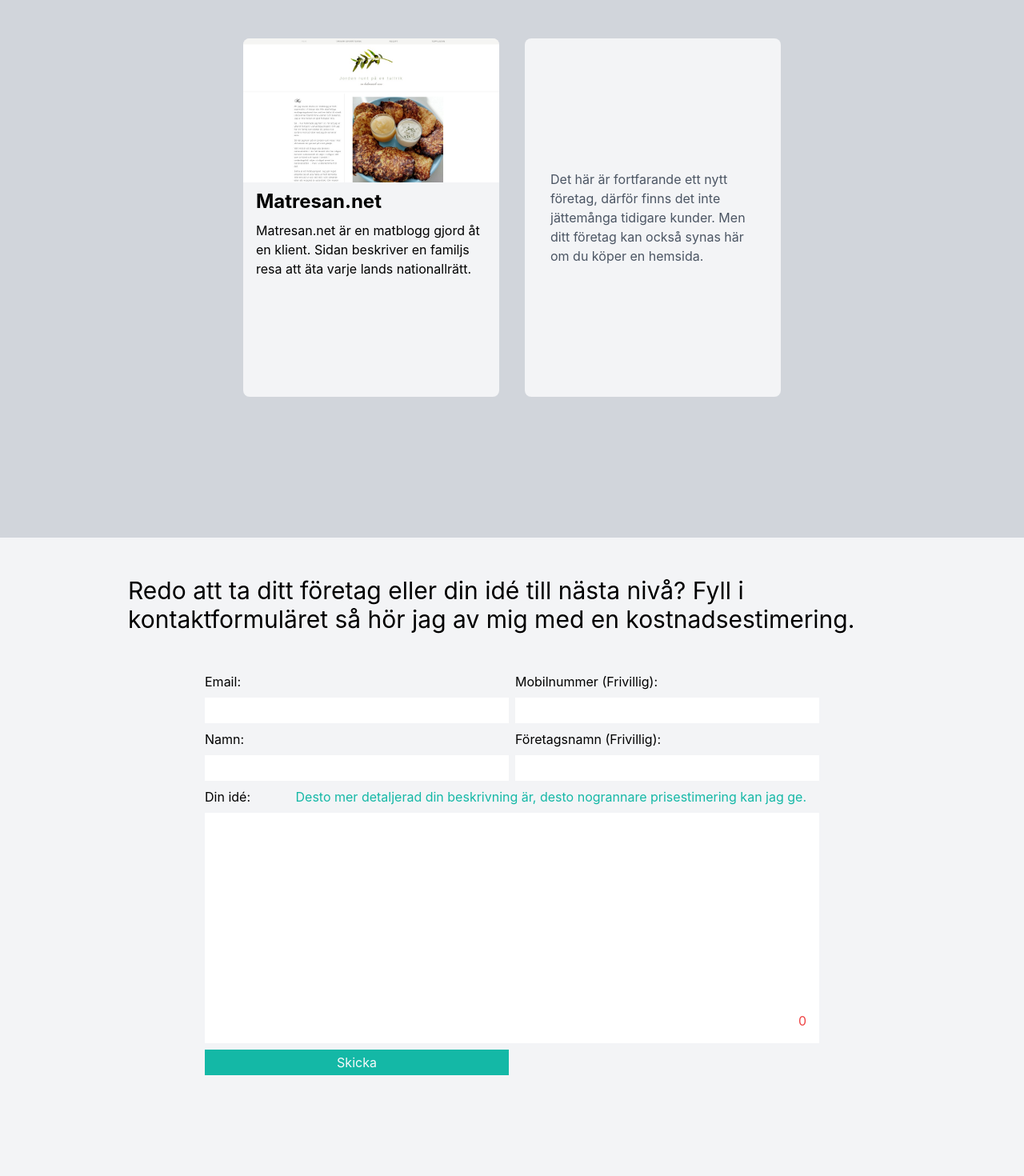
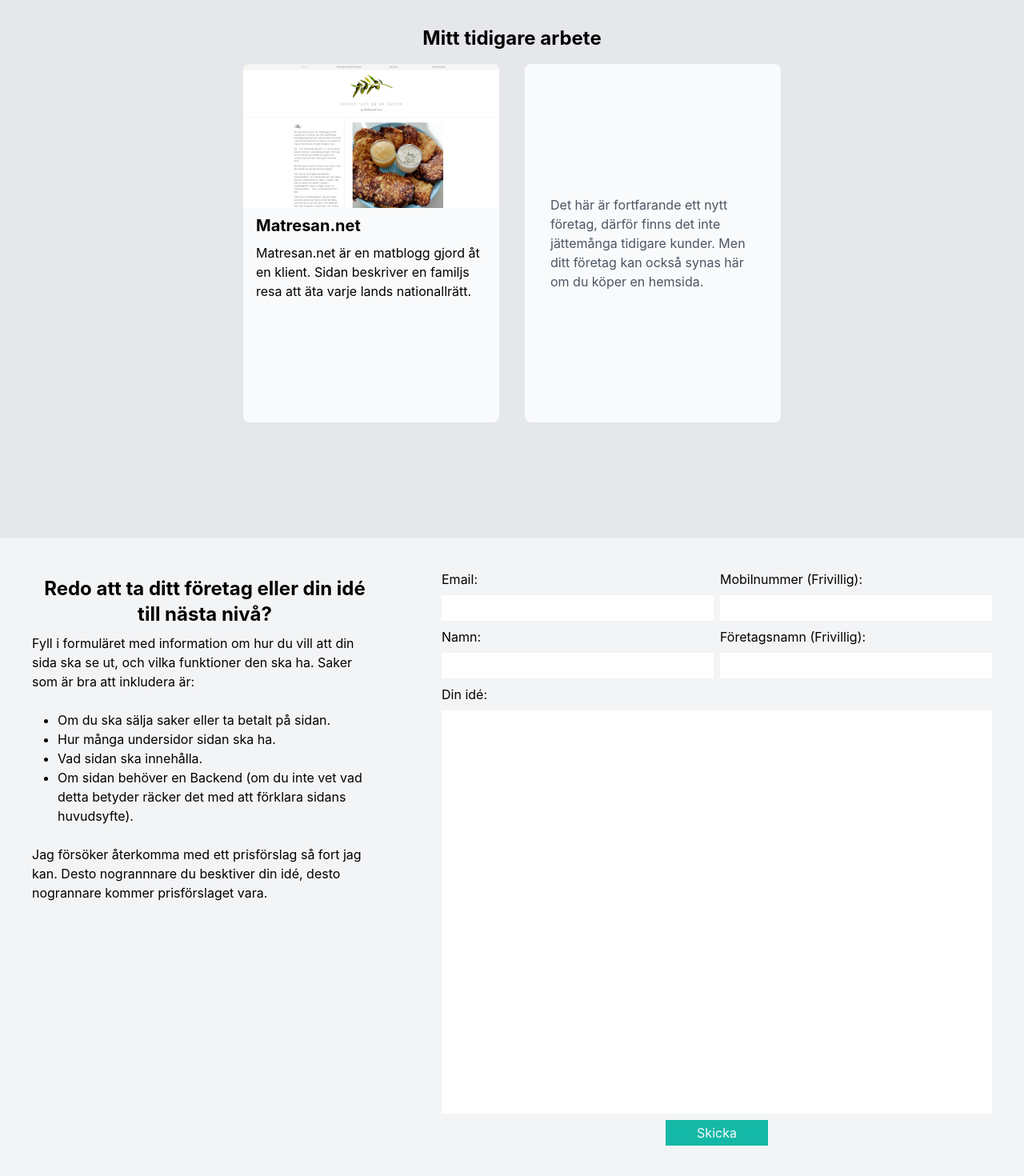
Before and after one commit to saile515/old-portfolio, a Next.js app: page / in a window 1280 px wide. Shown: the part 2528-3998 px from the top of the page at 80% size. Built offline with nearby package versions, Linux system fonts and the light colour scheme.

Commit message:
Modified contact form

```diff
--- a/components/Contact/TextArea.tsx
+++ b/components/Contact/TextArea.tsx
@@ -1,10 +1,10 @@
 import { useState } from "react";
 
-export default function TextArea(props: { name: string; title: string; minLength: number; tip: { bad: boolean; message: string } }) {
+export default function TextArea(props: { name: string; title: string; minLength?: number }) {
 	const [length, setLength] = useState<number>(0);
 	return (
 		<>
-			<label htmlFor={props.name} className="h-full col-span-2 flex flex-col relative">
+			<label htmlFor={props.name} className="md:col-span-2 flex flex-col relative min-h-[10rem]">
 				{props.title}:
 				<textarea
 					minLength={props.minLength}
@@ -14,8 +14,6 @@ export default function TextArea(props: { name: string; title: string; minLength
 					onChange={(event) => {
 						setLength(event.target.value.length);
 					}}></textarea>
-				<p className={` absolute right-4 ${props.tip.bad ? "text-red-500" : "text-teal-500"}`}>{props.tip.message}</p>
-				<p className={`absolute right-4 bottom-4 ${length < props.minLength ? "text-red-500" : "text-teal-500"}`}>{length}</p>
 			</label>
 		</>
 	);
--- a/components/Contact/index.tsx
+++ b/components/Contact/index.tsx
@@ -4,8 +4,6 @@ import TextArea from "./TextArea";
 import TextInput from "./TextInput";
 
 export default function Contact() {
-	const [tip, setTip] = useState<{ bad: boolean; message: string }>({ bad: false, message: "Desto mer detaljerad din beskrivning är, desto nogrannare prisestimering kan jag ge." });
-
 	function handleSubmit(event: FormEvent<HTMLFormElement>) {
 		event.preventDefault();
 		const formData = event.target as any;
@@ -29,15 +27,33 @@ export default function Contact() {
 	}
 
 	return (
-		<div className="w-full h-screen flex flex-col items-center">
-			<h2 className="text-3xl mx-40 my-12">Redo att ta ditt företag eller din idé till nästa nivå? Fyll i kontaktformuläret så hör jag av mig med en kostnadsestimering.</h2>
-			<form action="/api/contact" method="post" onSubmit={handleSubmit} className="w-[60%] min-w-[40rem] grid grid-flow-row grid-cols-2 grid-rows-[4rem_4rem_20rem_2rem] gap-2">
+		<div className="grid md:grid-cols-[1fr_60%] w-full min-h-screen md:h-screen">
+			<div className="m-10">
+				<h2 className="text-xl font-bold md:text-2xl m-2 text-center">Redo att ta ditt företag eller din idé till nästa nivå?</h2>
+				<p>Fyll i formuläret med information om hur du vill att din sida ska se ut, och vilka funktioner den ska ha. Saker som är bra att inkludera är:</p>
+				<br />
+				<ul className="list-disc ml-8">
+					<li>Om du ska sälja saker eller ta betalt på sidan.</li>
+					<li>Hur många undersidor sidan ska ha.</li>
+					<li>Vad sidan ska innehålla.</li>
+					<li>Om sidan behöver en Backend (om du inte vet vad detta betyder räcker det med att förklara sidans huvudsyfte).</li>
+				</ul>
+				<br />
+				<p>Jag försöker återkomma med ett prisförslag så fort jag kan. Desto nogrannnare du besktiver din idé, desto nogrannare kommer prisförslaget vara.</p>
+			</div>
+			<form
+				action="/api/contact"
+				method="post"
+				onSubmit={handleSubmit}
+				className="m-10 grid grid-flow-row grid-cols-1 md:grid-cols-2 grid-rows-[4rem_4rem_4rem_4rem_1fr_2rem] md:grid-rows-[4rem_4rem_1fr_2rem] gap-2">
 				<TextInput type="email" name="email" title="Email" />
 				<TextInput type="tel" name="tel" title="Mobilnummer" optional />
 				<TextInput name="name" title="Namn" />
 				<TextInput name="companyName" title="Företagsnamn" optional />
-				<TextArea name="idea" title="Din idé" minLength={250} tip={tip} />
-				<input type="submit" value="Skicka" className="bg-teal-500 text-gray-50 px-4" />
+				<TextArea name="idea" title="Din idé" />
+				<label htmlFor="submit" className="flex justify-center md:col-span-2">
+					<input type="submit" name="submit" value="Skicka" className="bg-teal-500 text-gray-50 px-4 w-32" />
+				</label>
 			</form>
 		</div>
 	);
--- a/components/Intro/Info2/index.tsx
+++ b/components/Intro/Info2/index.tsx
@@ -4,7 +4,7 @@ export default function Info2() {
 	return (
 		<div className="p-12 w-full h-screen flex flex-col md:flex-row">
 			<div className="w-full md:w-[40rem] md:h-[60%] md:my-16">
-				<h2 className="text-2xl font-bold">Jag fixar allt*, så att du kan fokusera på det som är viktigt för dig.</h2>
+				<h2 className="text-xl font-bold md:text-2xl">Jag fixar allt*, så att du kan fokusera på det som är viktigt för dig.</h2>
 				<p className="my-4">
 					Jag fixar allt från att bygga sidan, till webbhotell, till domän. Du kan därför fokusera på att utveckla ditt företag, eller spendera tiden som du vill. Allt du behöver göra är att
 					framföra en idé, så gör jag den till verklighet.
--- a/components/Intro/Showcase/Site.tsx
+++ b/components/Intro/Showcase/Site.tsx
@@ -3,11 +3,11 @@ import Image from "next/image";
 export default function Site(props: { imageSrc: string; name: string; href: string; description: string }) {
 	return (
 		<a href={props.href} target="_blank" rel="noreferrer">
-			<div className="w-80 h-[28rem] bg-gray-100 rounded-lg overflow-hidden">
+			<div className="w-80 h-[28rem] bg-gray-50 rounded-lg overflow-hidden">
 				<div className="relative w-full h-a">
 					<Image src={props.imageSrc} layout="responsive" width={960} height={540} alt={`${props.name} skärmbild`} />
 				</div>
-				<h3 className="text-2xl font-bold mx-4 my-2">{props.name}</h3>
+				<h3 className="text-xl font-bold mx-4 my-2">{props.name}</h3>
 				<p className="mx-4">{props.description}</p>
 			</div>
 		</a>
--- a/components/Intro/Showcase/index.tsx
+++ b/components/Intro/Showcase/index.tsx
@@ -2,15 +2,16 @@ import Site from "./Site";
 
 export default function Showcase() {
 	return (
-		<div className="w-full h-screen bg-gray-300 flex justify-center items-center">
-			<div className=" grid grid-cols-2 gap-8">
+		<div className="w-full md:h-screen p-8 bg-gray-200 flex flex-col justify-center items-center">
+			<h2 className="text-xl font-bold md:text-2xl m-4">Mitt tidigare arbete</h2>
+			<div className=" grid md:grid-cols-2 gap-8">
 				<Site
 					imageSrc="/Matresan.jpeg"
 					name="Matresan.net"
 					href="https://www.matresan.net"
 					description="Matresan.net är en matblogg gjord åt en klient. Sidan beskriver en familjs resa att äta varje lands nationallrätt."
 				/>
-				<div className="bg-gray-100 text-gray-600 w-80 h-[28rem] flex justify-center items-center p-8 rounded-lg">
+				<div className="bg-gray-50 text-gray-600 w-80 h-[28rem] flex justify-center items-center p-8 rounded-lg">
 					<p>Det här är fortfarande ett nytt företag, därför finns det inte jättemånga tidigare kunder. Men ditt företag kan också synas här om du köper en hemsida.</p>
 				</div>
 			</div>
```
